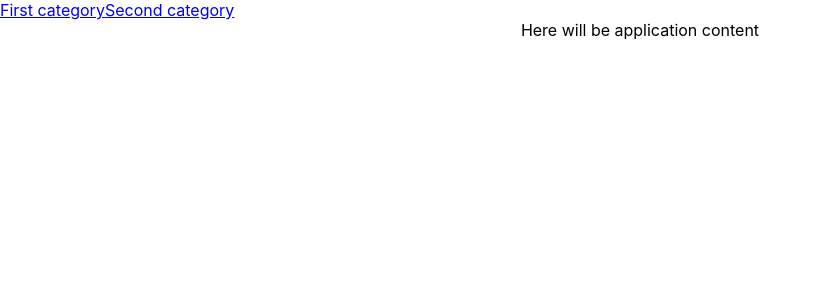
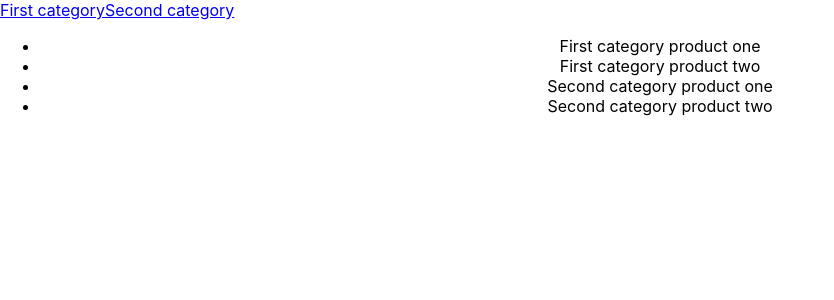
Before and after one commit to gonaumov/online-supermarket, a React (Create React App) app: page / in a window 1280 px wide. Shown: the top 300 px of the page, without its empty margins (0-834 px from the left). Built offline with nearby package versions, Linux system fonts and the light colour scheme.

Commit message:
Implementing displaying of the products with mock data

```diff
--- a/package.json
+++ b/package.json
@@ -8,6 +8,7 @@
     "@types/react": "16.8.2",
     "@types/react-dom": "16.8.0",
     "@types/react-redux": "^7.0.1",
+    "@types/react-router": "^4.4.3",
     "@types/react-router-dom": "^4.3.1",
     "react": "^16.8.0",
     "react-dom": "^16.8.0",
--- a/src/components/Home.tsx
+++ b/src/components/Home.tsx
@@ -1,30 +1,33 @@
 import React, {Component} from 'react';
 import '../App.css';
-import {connect, Provider} from 'react-redux'
+import { connect } from 'react-redux'
 import Menu from "./Menu";
 import categories from "../selectors/categories";
+import { match } from "react-router";
+import Products from "./Products";
 
 interface OwnProps {
     categories: Array<Category>
+    match: match<{categoryId: string | undefined}>
 }
 
 class Home extends Component<OwnProps> {
     render() {
-        const {categories} = this.props
+        const {categories, match} = this.props
         return (
             <>
                 <Menu categories={categories}/>
                 <div className="App">
-                    Here will be application content
+                    <Products match={match}/>
                 </div>
             </>
         );
     }
 }
 
-const mapStateToProps = (state: State, ownProps: any) => {
+const mapStateToProps = (state: State, ownProps: OwnProps) => {
     return {
-        categories: categories(state, ownProps)
+        categories: categories(state, ownProps.match)
     }
 }
 
--- a/src/components/Menu.tsx
+++ b/src/components/Menu.tsx
@@ -8,7 +8,6 @@ interface OwnProps {
 class Menu extends Component<OwnProps> {
     render() {
         const { categories } = this.props
-        console.log(categories)
         return (
             <div>
                 {categories.map((c) => (
--- a/src/components/Products.tsx
+++ b/src/components/Products.tsx
@@ -1,13 +1,34 @@
 import React, { Component } from 'react';
+import categories from "../selectors/categories";
+import products from "../selectors/products";
+import {connect, MapStateToPropsParam} from "react-redux";
+import {match, NavLink} from "react-router-dom";
 
-class Products extends Component {
+interface StateProps {
+    products: Array<Product>
+}
+
+interface OwnProps {
+    match: match<{categoryId: string | undefined}>
+}
+
+class Products extends Component<OwnProps & StateProps> {
     render() {
+        const { products } = this.props
         return (
-            <div>
-                Here will products list
-            </div>
+            <ul>
+                {products.map((product) => (
+                    <li key={product.categoryId + product.name}>{product.name}</li>
+                ))}
+            </ul>
         );
     }
 }
 
-export default Products;
+const mapStateToProps: MapStateToPropsParam<StateProps, OwnProps, State> = (state: State, ownProps) => {
+    return {
+        products: products(state, ownProps.match)
+    }
+}
+
+export default connect(mapStateToProps)(Products)
--- a/src/initialState.ts
+++ b/src/initialState.ts
@@ -8,7 +8,29 @@ const initialState: State = {
         selected: false,
         name: 'Second category',
     }],
-    products: [],
+    products: [{
+        categoryId: '1',
+        name: 'First category product one',
+        description: 'Description of First category product one',
+        selected: false
+    },{
+        categoryId: '1',
+        name: 'First category product two',
+        description: 'Description of First category product two',
+        selected: false
+    },
+    {
+        categoryId: '2',
+        name: 'Second category product one',
+        description: 'Description of second category product one',
+        selected: false
+    },
+    {
+        categoryId: '2',
+        name: 'Second category product two',
+        description: 'Description of second category product two',
+        selected: false
+    }],
     search: null
 }
 
--- a/src/selectors/categories.ts
+++ b/src/selectors/categories.ts
@@ -1,11 +1,13 @@
+// routeParams: match<{categoryId: string | undefined}>
+import {match} from "react-router";
 
-const categories = (state: State, ownProps: any): Array<Category> => {
-    if(typeof ownProps.match.params.categoryId === 'undefined') {
+const categories = (state: State, routeParams: match<{categoryId: string | undefined}>): Array<Category> => {
+    if(typeof routeParams.params.categoryId === 'undefined') {
         return state.categories
     }
 
     // @ts-ignore
-    return state.categories.map((category) => (category.id === ownProps.match.params.categoryId ? {
+    return state.categories.map((category) => (category.id === routeParams.params.categoryId ? {
         'id': category.id,
         'name': category.name,
         'selected': true
--- /dev/null
+++ b/src/selectors/products.ts
@@ -0,0 +1,11 @@
+import {match} from "react-router";
+
+const products = (state: State, routeParams: match<{categoryId: string | undefined}>): Array<Product> => {
+    if(typeof routeParams.params.categoryId === 'undefined') {
+        return state.products
+    }
+
+    return state.products.filter((product) => (product.categoryId === routeParams.params.categoryId))
+}
+
+export default products
```
